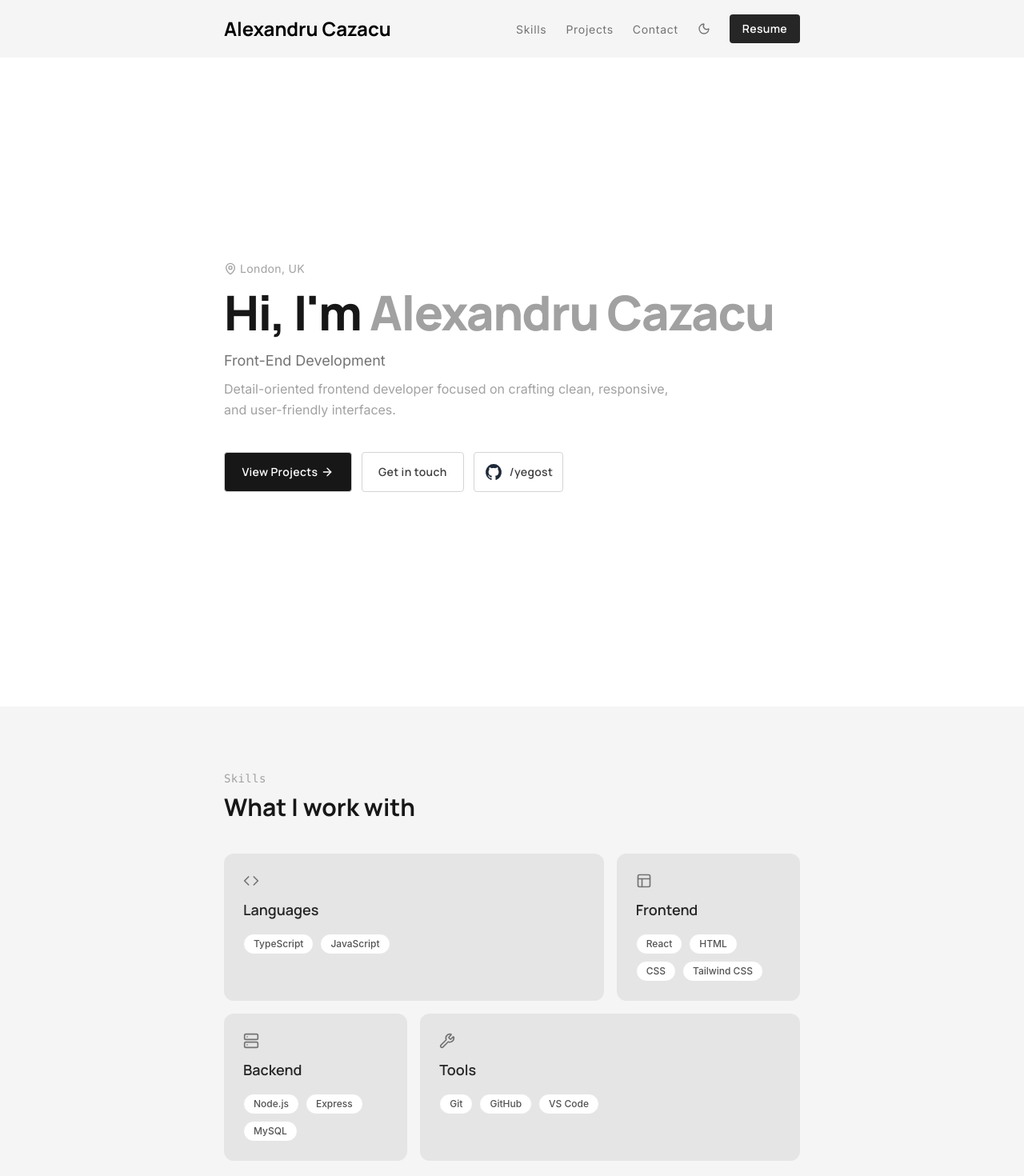
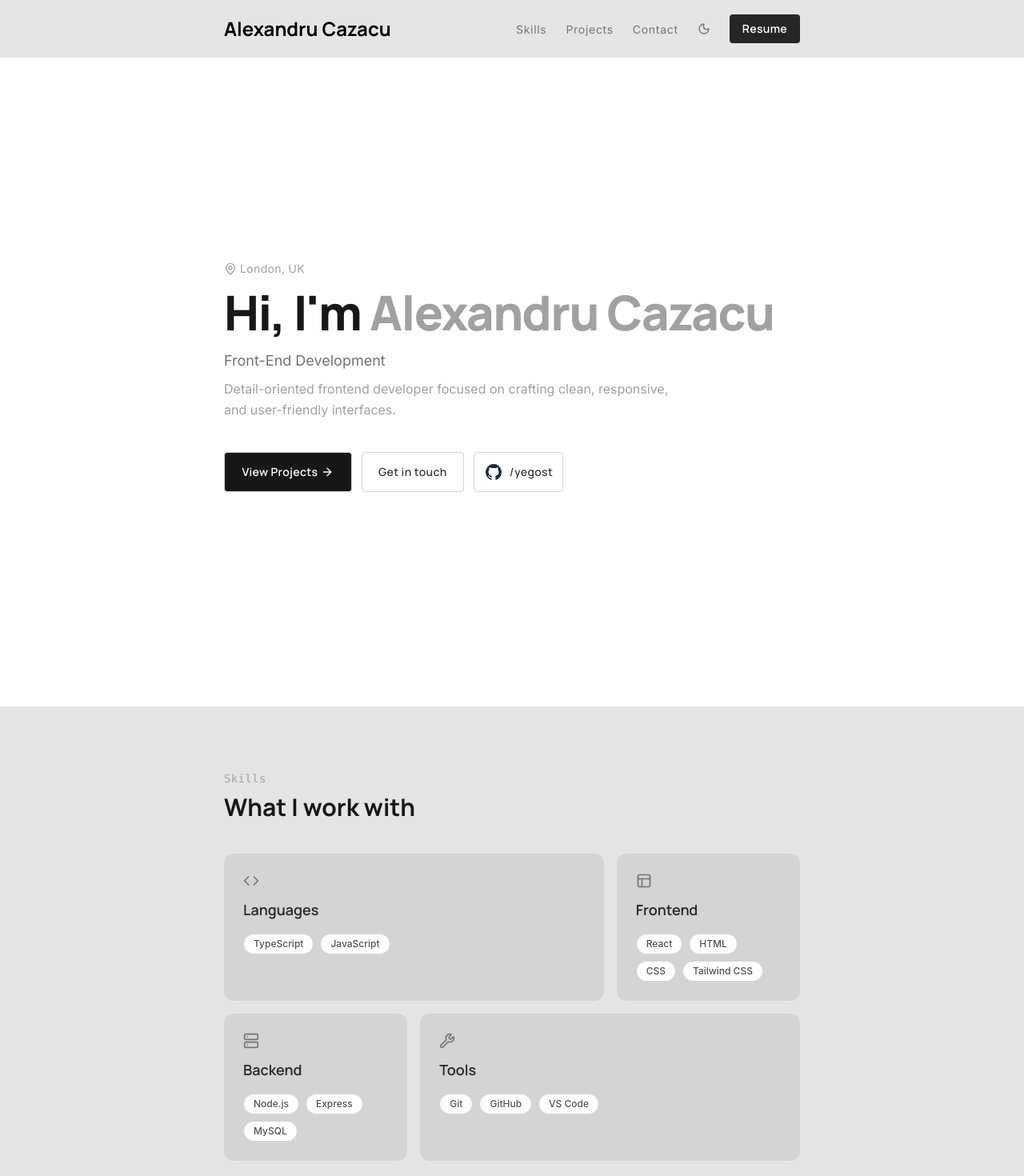
Before and after one commit to yegost/portfolio, a React (Vite) app: page / in a window 1280 px wide. Shown: the top 1470 px of the page at 80% size. Built offline with nearby package versions, Linux system fonts and the light colour scheme.

Commit message:
fix colors

```diff
--- a/src/components/Footer.tsx
+++ b/src/components/Footer.tsx
@@ -18,7 +18,7 @@ function Footer() {
     }
 
     return(
-        <footer id="contact" className="font-inter bg-neutral-100 dark:bg-neutral-900 py-15">
+        <footer id="contact" className="font-inter bg-neutral-200 dark:bg-neutral-900 py-15">
             <div className="mx-auto max-w-3xl px-6">
                 <div className="flex justify-between flex-col sm:flex-row">
                     <div className="flex mb-6 sm:mb-0 items-end">
@@ -36,7 +36,7 @@ function Footer() {
                                         <li key={link.href}>
                                             <a
                                                 href={link.href}
-                                                className="border-b border-neutral-100 hover:text-neutral-900 hover:border-neutral-900 dark:border-neutral-900 dark:hover:border-white dark:hover:text-white transition-colors"
+                                                className="border-b border-neutral-200 hover:text-neutral-900 hover:border-neutral-900 dark:border-neutral-900 dark:hover:border-white dark:hover:text-white transition-colors"
                                             >{link.label}</a>
                                         </li>
                                     ))}
@@ -52,7 +52,7 @@ function Footer() {
                                             href={personal.github}
                                             target="_blank"
                                             rel="noreferrer"
-                                            className="border-b border-neutral-100 hover:border-neutral-900 transition-colors  hover:text-neutral-900 dark:border-neutral-900 dark:hover:border-white dark:hover:text-white"
+                                            className="border-b border-neutral-200 hover:border-neutral-900 transition-colors  hover:text-neutral-900 dark:border-neutral-900 dark:hover:border-white dark:hover:text-white"
                                         >GitHub</a>
                                     </li>
                                     <li>
@@ -60,7 +60,7 @@ function Footer() {
                                             href={personal.linkedin}
                                             target="_blank"
                                             rel="noreferrer"
-                                            className="border-b border-neutral-100 hover:border-neutral-900 transition-colors  hover:text-neutral-900 dark:border-neutral-900 dark:hover:border-white dark:hover:text-white"
+                                            className="border-b border-neutral-200 hover:border-neutral-900 transition-colors  hover:text-neutral-900 dark:border-neutral-900 dark:hover:border-white dark:hover:text-white"
                                         >LinkedIn</a>
                                     </li>
                                     <button
--- a/src/components/Hero.tsx
+++ b/src/components/Hero.tsx
@@ -3,7 +3,7 @@ import { ArrowRight, MapPin } from "lucide-react"
 
 function Hero() {
     return(
-        <header className="dark:bg-neutral-800">
+        <header className="dark:bg-neutral-800 bg-white">
             <div className="mx-auto max-w-3xl px-6 pb-67 pt-63">
                 <div className="flex items-center mb-3 gap-1">
                     <MapPin className="w-4 text-neutral-400 dark:text-neutral-300" />
--- a/src/components/Nav.tsx
+++ b/src/components/Nav.tsx
@@ -18,8 +18,8 @@ function Nav({ onThemeToggle, dark }: NavProps) {
     const [openNav, setOpenNav] = useState(false)
 
     return(
-        <nav className="dark:bg-neutral-800 dark:text-white">
-            <div className="top-0 left-0 right-0 z-50 bg-neutral-100 backdrop-blur-sm dark:bg-neutral-900" id="about">
+        <nav className="dark:bg-neutral-800 bg-white dark:text-white">
+            <div className="top-0 left-0 right-0 z-50 bg-neutral-200 backdrop-blur-sm dark:bg-neutral-900" id="about">
                 <div className="mx-auto flex max-w-3xl items-center justify-between px-6">
                     <span className="font-manrope py-5 text-2xl font-bold">
                         {personal.name}
--- a/src/components/Projects.tsx
+++ b/src/components/Projects.tsx
@@ -13,7 +13,7 @@ function Projects() {
     }, [])
 
     return(
-        <section id="projects" className="font-inter dark:bg-neutral-800">
+        <section id="projects" className="font-inter dark:bg-neutral-800 bg-white">
             <div className="mx-auto max-w-3xl px-6 py-20">
                 <div className="sm:flex justify-between gap-5 flex-wrap mb-15 sm:items-center">
                     <h1 className="font-manrope text-4xl font-black text-neutral-900 dark:text-white">Selected Projects</h1>
--- a/src/components/Skills.tsx
+++ b/src/components/Skills.tsx
@@ -2,7 +2,7 @@ import { skills } from "../data/data";
 
 function Skills() {
     return(
-        <section id="skills" className="bg-neutral-100 dark:bg-neutral-900">
+        <section id="skills" className="bg-neutral-200 dark:bg-neutral-900">
             <div className="mx-auto max-w-3xl px-6 py-20">
                 <p className="font-mono text-sm text-neutral-400  mb-2 tracking-wide">Skills</p>
                 <h2 className="font-manrope text-3xl font-bold text-neutral-900 dark:text-white mb-10">What I work with</h2>
@@ -10,7 +10,7 @@ function Skills() {
                     {skills.map((group, index) => (
                         <div
                             key={group.category}
-                            className={`bg-neutral-200 dark:bg-neutral-700 rounded-xl p-6
+                            className={`bg-neutral-300 dark:bg-neutral-700 rounded-xl p-6
                                 ${
                                     index === 1 || index === 2 ? "sm:col-span-1" : "sm:col-span-2"
                                 }`}
@@ -23,7 +23,7 @@ function Skills() {
                                 {group.items.map(item => (
                                     <span
                                         key={item}
-                                        className="bg-white border border-neutral-200 text-neutral-600 dark:bg-neutral-300 dark:text-black text-xs font-medium px-3 py-1 rounded-full"
+                                        className="bg-white border border-neutral-300 text-neutral-600 dark:bg-neutral-300 dark:text-black text-xs font-medium px-3 py-1 rounded-full"
                                     >
                                         {item}
                                     </span>
--- a/src/index.css
+++ b/src/index.css
@@ -9,12 +9,11 @@
 
 html {
   scroll-behavior: smooth;
-  background-color: "#f5f5f5"
+   background-color: #d4d4d4
 }
 
 html.dark {
-  scroll-behavior: smooth;
-  background-color: "#171717"
+  background-color: #171717
 }
 
 @layer base {
```
